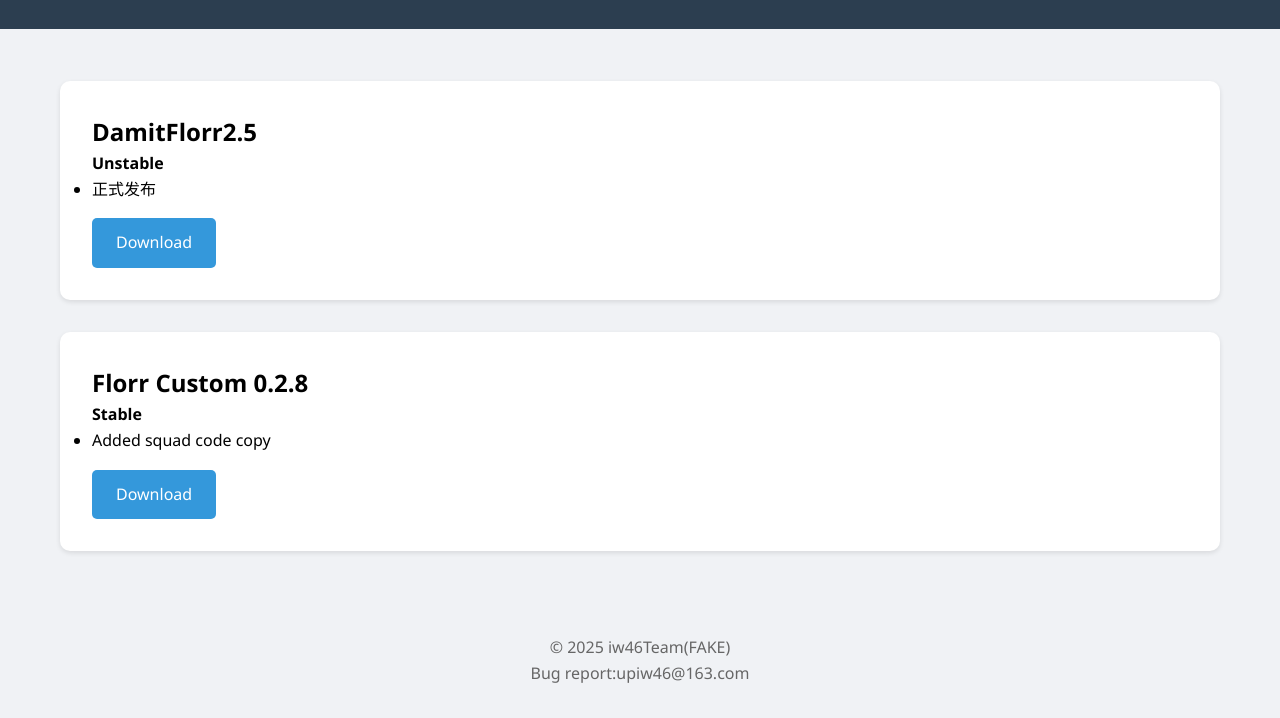
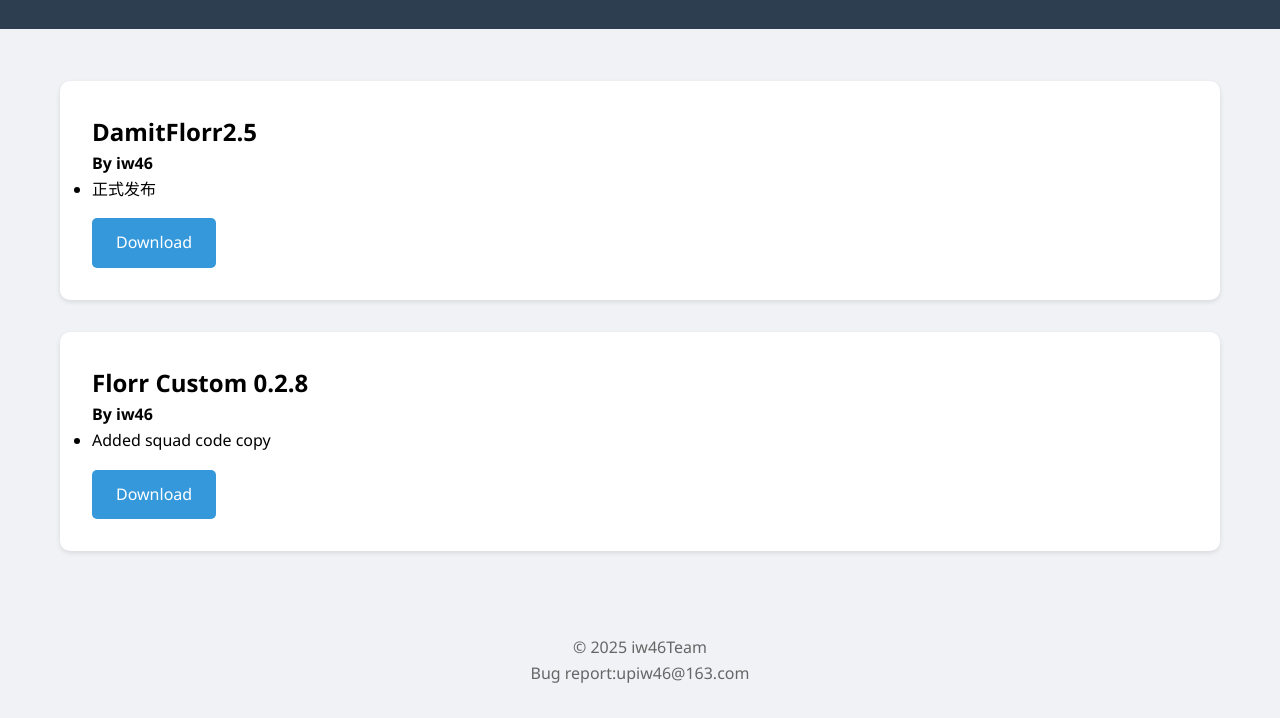
Before and after one commit to hangymind/florrCustom, a plain HTML site: page index.html in a window 1280 px wide. Shown: the part 112-830 px from the top of the page. Drawn offline with Linux system fonts and the light colour scheme.

Commit message:
Update index.html

```diff
--- a/index.html
+++ b/index.html
@@ -4,7 +4,7 @@
     <meta charset="UTF-8">
     <meta name="viewport" content="width=device-width, initial-scale=1.0">
     <meta name="description" content="Florr Custom">
-    <title>Florr Custom</title>
+    <title>Florr Scripts</title>
     <style>
         * {
             margin: 0;
@@ -71,7 +71,7 @@
     <div class="container">
         <div class="script-card">
             <h2>DamitFlorr2.5</h2>
-            <p><b>Unstable</b></p>
+            <p><b>By iw46</b></p>
             <ul> <li>正式发布</li>
 
 
@@ -83,7 +83,7 @@
 
         <div class="script-card">
             <h2>Florr Custom 0.2.8</h2>
-            <p><b>Stable</b></p>
+            <p><b>By iw46</b></p>
             <ul>
                 <li>Added squad code copy</li>
                             </ul>
@@ -94,7 +94,7 @@
     </div>
 
     <footer>
-        <p>© 2025 iw46Team(FAKE)</p>
+        <p>© 2025 iw46Team</p>
         <p>Bug report:upiw46@163.com</p>
     </footer>
 </body>
```
